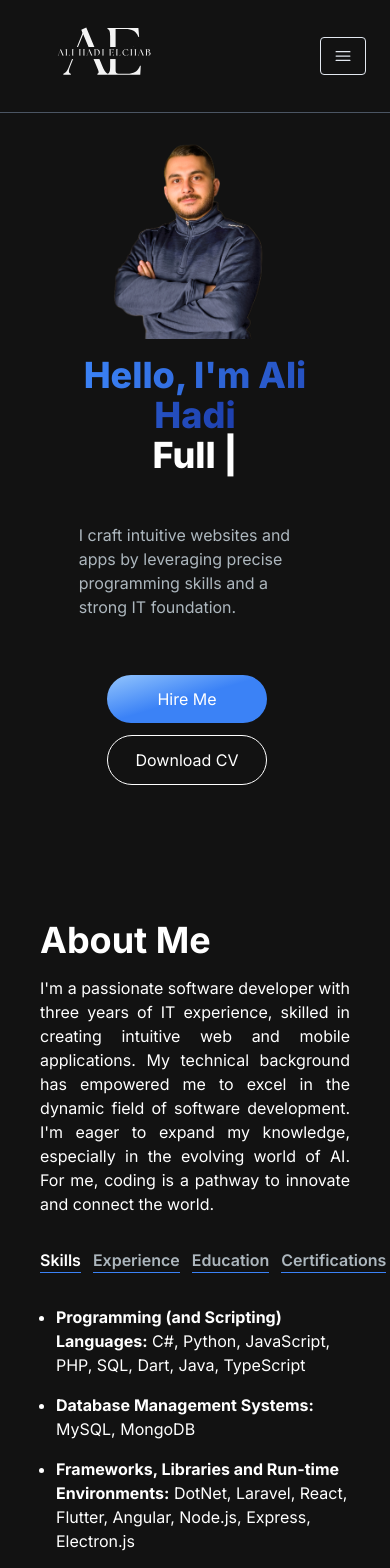
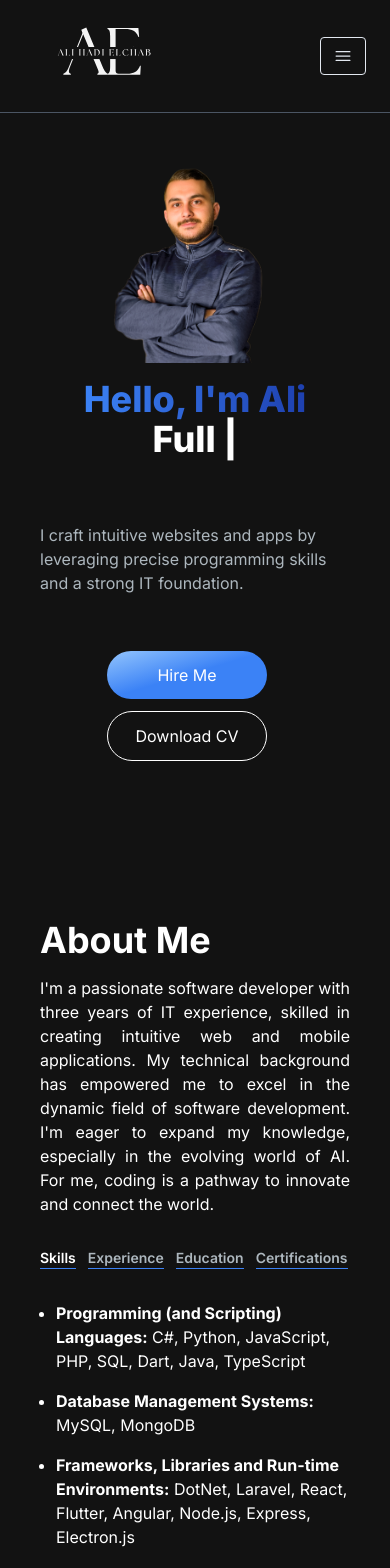
Before and after one commit to Ali-Elchab/personal-portfolio, a Next.js app: page / in a window 390 px wide. Shown: the top 1568 px of the page. Built offline with nearby package versions, Linux system fonts and the light colour scheme.

Commit message:
Fixed bugs

```diff
--- a/app/AboutMe/page.jsx
+++ b/app/AboutMe/page.jsx
@@ -156,7 +156,7 @@ const AboutSection = () => {
             eager to expand my knowledge, especially in the evolving world of AI. For me, coding is a pathway to innovate and
             connect the world.
           </p>
-          <div className=" flex flex-row mt-8">
+          <div className=" flex flex-row  mt-8">
             <TabButton active={tab === "skills"} selectTab={() => handleTabChange("skills")}>
               Skills
             </TabButton>
--- a/app/Contact/page.jsx
+++ b/app/Contact/page.jsx
@@ -8,9 +8,9 @@ import Link from "next/link";
 import Image from "next/image";
 const EmailSection = () => {
   return (
-    <section className="flex flex-col p-3 my-24 h-96">
+    <section className="flex flex-col p-0 md:p-3 md:my-24 my-12 h-96 ">
       <h2 className="text-4xl font-bold text-white mb-4  text-center">Get in touch</h2>
-      <div className="flex flex-col md:flex-row h-full p-8 justify-around">
+      <div className="flex flex-col md:flex-row h-full p-0 md:p-8 justify-around gap-4">
         <p className="text-[#ADB7BE] text-lg w-full md:w-1/2">
           {""}
           I'm currently looking for new opportunities, my inbox is always open. Whether you have a question or just want to say
--- a/app/HeroSection/page.jsx
+++ b/app/HeroSection/page.jsx
@@ -13,8 +13,8 @@ const HeroSection = ({ emailRef }) => {
           </div>
         </div>
         <div className="col-span-7 place-self-end text-center sm:text-left flex flex-col  gap-8  ">
-          <h1 className="text-white mb-4 text-4xl lg:text-6xl font-extrabold sm:text-5xl  ">
-            <span className="text-transparent bg-clip-text bg-gradient-to-r from-blue-500 to-blue-800">Hello, I'm Ali Hadi </span>
+          <h1 className="text-white mb-0 sm:mb-4 text-4xl lg:text-6xl font-extrabold sm:text-5xl h-28 sm:h-auto ">
+            <span className="text-transparent bg-clip-text bg-gradient-to-r from-blue-500 to-blue-800 ">Hello, I'm Ali </span>
             <br />
             <TypeAnimation
               sequence={["Full Stack Developer", 1000, "Mobile Developer", 1000]}
@@ -23,7 +23,7 @@ const HeroSection = ({ emailRef }) => {
               repeat={Infinity}
             />
           </h1>
-          <p className="text-[#ADB7BE]  sm:text-lg lg:text-xl mb-6 w-3/4 md:w-full mx-auto text-left">
+          <p className="text-[#ADB7BE]  sm:text-lg lg:text-xl mb-6  md:w-full  text-left">
             I craft intuitive websites and apps by leveraging precise programming skills and a strong IT foundation.
           </p>
 
@@ -35,7 +35,7 @@ const HeroSection = ({ emailRef }) => {
               Hire Me
             </button>
             <a
-              href="https://drive.google.com/uc?export=download&id=13yosD0joLCR-JN3Vnxm_kL5HNfDCBYhf
+              href="https://drive.google.com/file/d/1QnAsEQ0pq6RaUMBwbcglXT0sV3udRhkq/view
 "
               download="Ali_Elchab_CV.pdf"
             >
--- a/app/components/Navbar-components/MenuOverlay.jsx
+++ b/app/components/Navbar-components/MenuOverlay.jsx
@@ -1,8 +1,14 @@
 import React from "react";
 
-const MenuOverlay = ({ links }) => {
+const MenuOverlay = ({ links, closeOverlay }) => {
   const scrollToRef = (ref) => {
-    window.scrollTo(0, ref.current.offsetTop);
+    const scrollPosition = ref.current.offsetTop - 140;
+
+    window.scrollTo({
+      top: scrollPosition,
+      behavior: "smooth",
+    });
+    closeOverlay();
   };
 
   return (
--- a/app/components/Navbar-components/Navbar.jsx
+++ b/app/components/Navbar-components/Navbar.jsx
@@ -13,6 +13,10 @@ const Navbar = ({ aboutRef, projectRef, emailRef, heroRef }) => {
       top: scrollPosition,
       behavior: "smooth",
     });
+  };
+
+  const toggleOverlay = () => {
+    setNavbarOpen(!navbarOpen);
   };
 
   const navLinks = [
@@ -69,7 +73,7 @@ const Navbar = ({ aboutRef, projectRef, emailRef, heroRef }) => {
           </ul>
         </div>
       </div>
-      {navbarOpen ? <MenuOverlay links={navLinks} /> : null}
+      {navbarOpen ? <MenuOverlay links={navLinks} closeOverlay={toggleOverlay} /> : null}
     </nav>
   );
 };
--- a/app/components/ProjectCard.jsx
+++ b/app/components/ProjectCard.jsx
@@ -5,7 +5,7 @@ import Link from "next/link";
 const ProjectCard = ({ imgUrl, title, description, gitUrl }) => {
   return (
     <div>
-      <div className="h-52 md:h-72 rounded-t-xl relative group" style={{ background: `url(${imgUrl})`, backgroundSize: "cover" }}>
+      <div className="h-56 md:h-72 rounded-t-xl relative group" style={{ background: `url(${imgUrl})`, backgroundSize: "cover" }}>
         <div className=" overlay  absolute top-0 left-0 w-full h-full bg-[#181818] bg-opacity-0  hidden items-center justify-center group-hover:flex group-hover:bg-opacity-80 transition-all duration-500">
           <Link
             href={gitUrl}
@@ -17,7 +17,7 @@ const ProjectCard = ({ imgUrl, title, description, gitUrl }) => {
           </Link>
         </div>
       </div>
-      <div className="text-white rounded-b-xl mt-3 bg-[#181818] py-6 px-4 h-60 text-justify overflow-hidden">
+      <div className="text-white rounded-b-xl mt-3 bg-[#181818] py-6 px-4 h-64 overflow-hidden">
         <h5 className="text-xl font-semibold mb-2">{title}</h5>
         <p className="text-[#ADB7BE]  h-52 overflow-y-visible">{description}</p>
       </div>
--- a/app/components/TabButton.jsx
+++ b/app/components/TabButton.jsx
@@ -6,7 +6,7 @@ const TabButton = ({ active, selectTab, children }) => {
     : "mr-3 font-semibold hover:text-white text-[#ADB7BE] border-b border-blue-500";
   return (
     <button onClick={selectTab}>
-      <p className={`mr-3 font-semibold hover:text-white ${buttonClasses}`}>{children}</p>
+      <p className={`mr-3 font-semibold hover:text-white text-sm md:text-base ${buttonClasses}`}>{children}</p>
     </button>
   );
 };
--- a/app/page.js
+++ b/app/page.js
@@ -16,7 +16,7 @@ const Home = () => {
   return (
     <main className="flex min-h-screen flex-col bg-[#121212]">
       <Navbar aboutRef={aboutRef} projectRef={projectRef} emailRef={emailRef} heroRef={heroRef} />
-      <div className="container mx-auto max-w-screen-xl mt-24 p-10 xl:px-0 ">
+      <div className="container mx-auto max-w-screen-xl mt-24 p-10 xl:px-0 w-full">
         <div ref={heroRef}>
           <HeroSection emailRef={emailRef} />
         </div>
```
